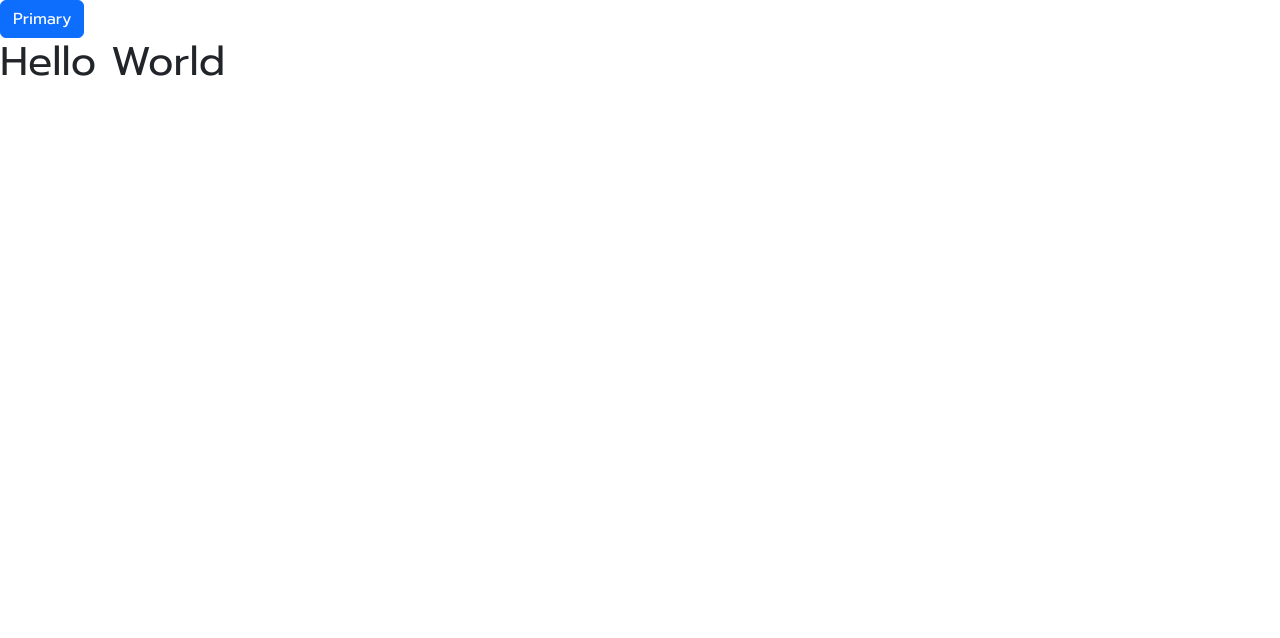
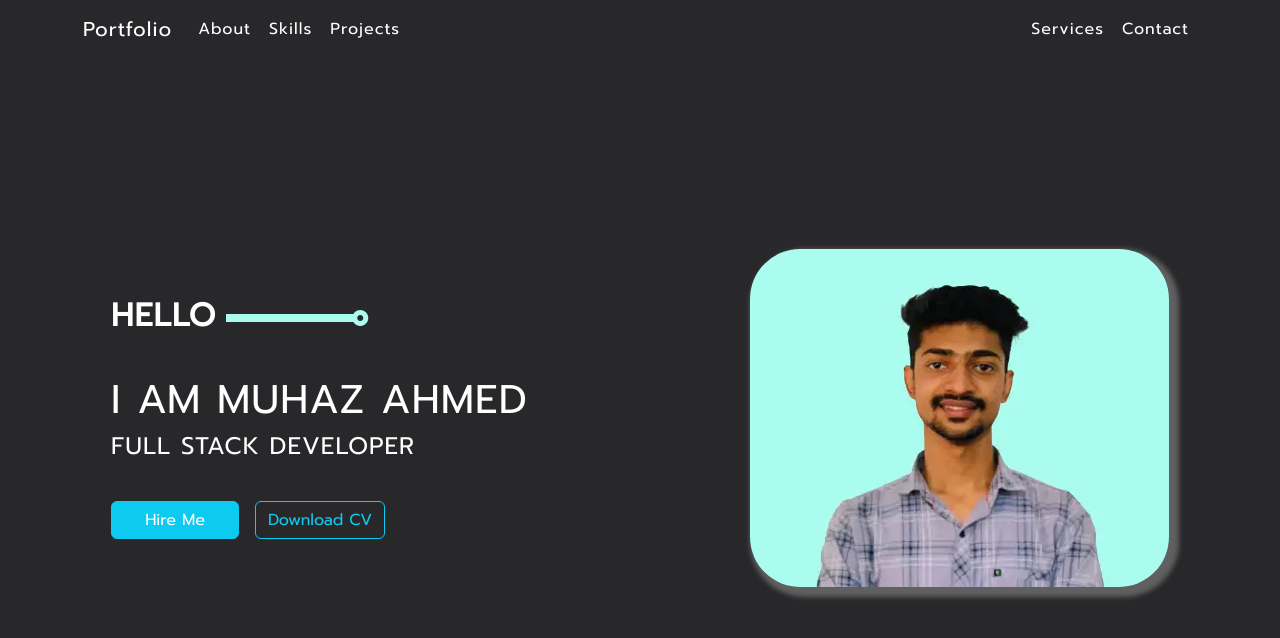
Before and after one commit to muhazAhmed/Portfolio, a React (Vite) app: page / in a window 1280 px wide. Shown: the top 638 px of the page. Built offline with nearby package versions, Linux system fonts and the light colour scheme.

Commit message:
added navbar, home

```diff
--- a/index.html
+++ b/index.html
@@ -1,6 +1,10 @@
 <!doctype html>
 <html lang="en">
   <head>
+    <!-- Author:- Muhaz Ahmed -->
+    <!-- Date:- 09/11/2023 -->
+    <!-- Contact:- muhazvla313@gmail.com -->
+
     <meta charset="UTF-8" />
     <link rel="icon" type="image/svg+xml" href="/vite.svg" />
     <meta name="viewport" content="width=device-width, initial-scale=1.0" />
--- a/package.json
+++ b/package.json
@@ -1,5 +1,6 @@
 {
   "name": "portfolio",
+  "author": "Muhaz Ahmed",
   "private": true,
   "version": "0.0.0",
   "type": "module",
--- a/src/App.jsx
+++ b/src/App.jsx
@@ -1,13 +1,13 @@
-import React from 'react'
-import Button from 'react-bootstrap/Button';
+import React from "react";
+import Layout from "./layout/Layout";
+import "./index.css"
 
 const App = () => {
   return (
-    <div>
-      <Button variant="primary">Primary</Button>
-      <h1>Hello World</h1>
+    <div className="app">
+      <Layout />
     </div>
-  )
-}
+  );
+};
 
-export default App
+export default App;
--- /dev/null
+++ b/src/components/home/Home.jsx
@@ -0,0 +1,31 @@
+import React from "react";
+import "./home.css";
+import DP from "../../assets/dp.png";
+import { Button } from "react-bootstrap";
+
+const Home = () => {
+  return (
+    <div className="home d-flex align-items-center justify-content-around">
+      <div className="body d-flex flex-column">
+        <div className="d-flex align-items-center">
+          <h2>Hello</h2>
+          <div className="line"></div>
+          <i class="fa-solid fa-circle-dot"></i>
+        </div>
+        <div>
+          <h1>I am Muhaz Ahmed</h1>
+          <h4>FULL STACK DEVELOPER</h4>
+        </div>
+        <div className="d-flex align-items-center" style={{gap: "1rem"}}>
+          <Button variant="info">Hire Me</Button>
+          <Button variant="outline-info">Download CV</Button>
+        </div>
+      </div>
+      <div className="pic">
+        <img src={DP} alt="Image" />
+      </div>
+    </div>
+  );
+};
+
+export default Home;
--- /dev/null
+++ b/src/components/home/home.css
@@ -0,0 +1,36 @@
+.home {
+    height: 90%;
+}
+
+.home .pic img {
+    border-radius: 50px;
+    box-shadow: 5px 5px 5px 5px rgb(96, 96, 96);
+}
+
+.home .body {
+    gap: 2rem;
+}
+
+.home .line {
+    background-color: #AAFCEE;
+    height: 1vh;
+    width: 10vw;
+    margin-top: -5px;
+}
+
+.home .body i {
+    color: #AAFCEE;
+    margin-left: -2px;
+    margin-top: -5px;
+}
+
+.home .body h2{
+    padding-right: 10px;
+    font-weight: bold;
+    text-transform: uppercase;
+}
+
+.home .body h1 {
+    font-size: bolder;
+    text-transform: uppercase;
+}
--- /dev/null
+++ b/src/components/navbar/Navbar.jsx
@@ -0,0 +1,30 @@
+import React from "react";
+import "./navbar.css";
+import Nav from "react-bootstrap/Nav";
+import Navbar from "react-bootstrap/Navbar";
+import NavDropdown from "react-bootstrap/NavDropdown";
+import { Container } from "react-bootstrap";
+
+const TopNavbar = () => {
+  return (
+    <Navbar collapseOnSelect expand="lg" className="nav">
+      <Container>
+        <Navbar.Brand href="#home" className="text-white">Portfolio</Navbar.Brand>
+        <Navbar.Toggle aria-controls="responsive-navbar-nav" />
+        <Navbar.Collapse id="responsive-navbar-nav">
+          <Nav className="me-auto">
+            <Nav.Link href="#features" className="text-white">About</Nav.Link>
+            <Nav.Link href="#pricing" className="text-white">Skills</Nav.Link>
+            <Nav.Link href="#pricing" className="text-white">Projects</Nav.Link>
+          </Nav>
+          <Nav>
+            <Nav.Link href="#deets" className="text-white">Services</Nav.Link>
+            <Nav.Link href="#deets" className="text-white">Contact</Nav.Link>
+          </Nav>
+        </Navbar.Collapse>
+      </Container>
+    </Navbar>
+  );
+};
+
+export default TopNavbar;
--- /dev/null
+++ b/src/components/navbar/navbar.css
@@ -0,0 +1,13 @@
+.container a:hover {
+    color: #AAFCEE !important;
+    border-bottom: 1px solid #AAFCEE !important;
+}
+
+.container a {
+    border: 1px solid transparent !important;
+    transition: all 0.3s ease-in-out !important;
+}
+
+.nav {
+    position: sticky !important;
+}
--- a/src/index.css
+++ b/src/index.css
@@ -7,3 +7,16 @@
   font-family: 'Poppins', sans-serif;
   font-family: 'Prompt', sans-serif;
 }
+
+.app {
+  letter-spacing: 1px;
+  background-color: #28282B;
+  color: #fff;
+  width: 100%;
+  height: 100dvh;
+}
+
+.btn-info {
+  color: #fff !important;
+  width: 10vw !important;
+}
--- /dev/null
+++ b/src/layout/Layout.jsx
@@ -0,0 +1,14 @@
+import React from 'react'
+import TopNavbar from '../components/navbar/Navbar'
+import Home from '../components/home/Home'
+
+const Layout = () => {
+  return (
+    <>
+        <TopNavbar/>
+        <Home/>
+    </>
+  )
+}
+
+export default Layout
```
Also changed, not shown: src/assets/dp.png (added).
